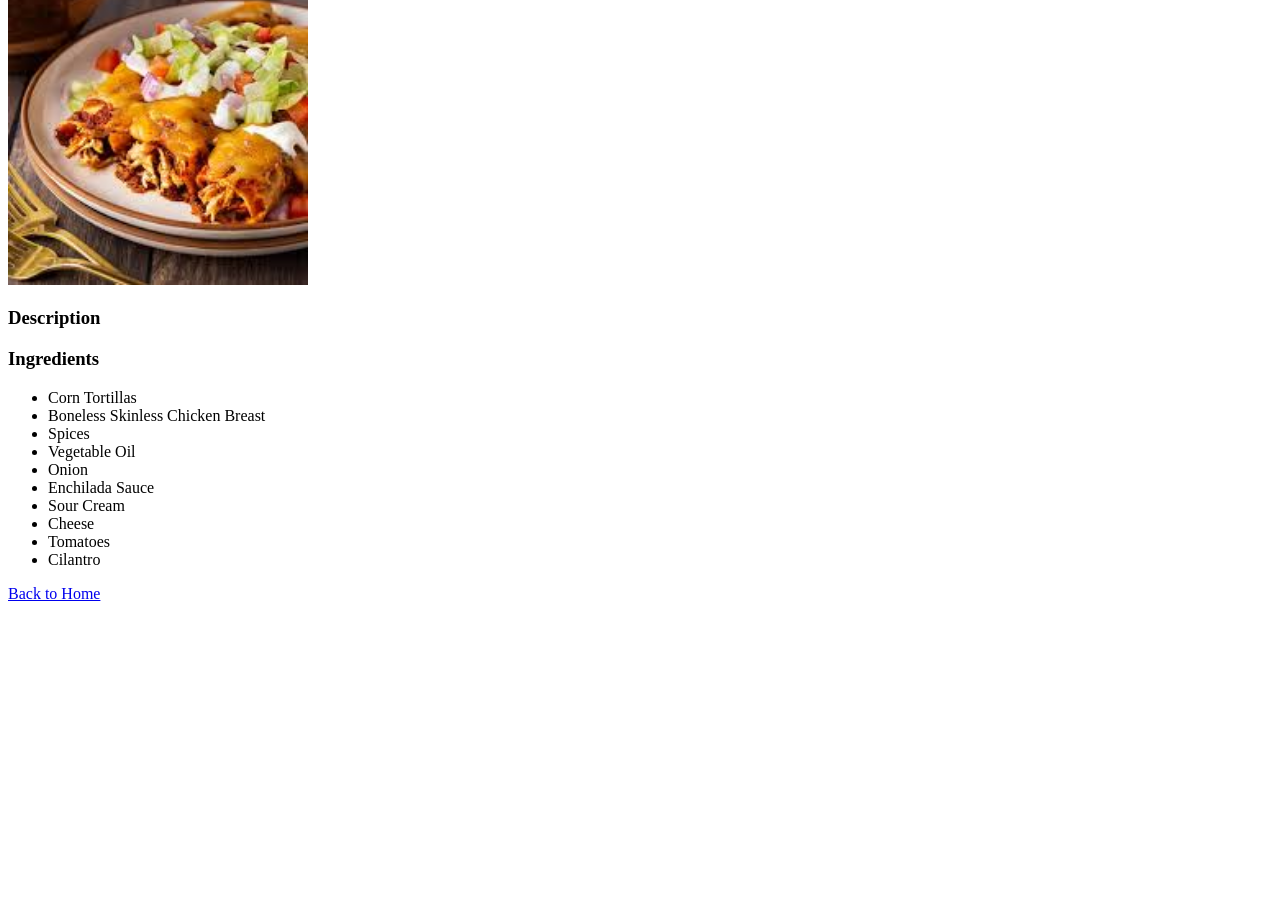
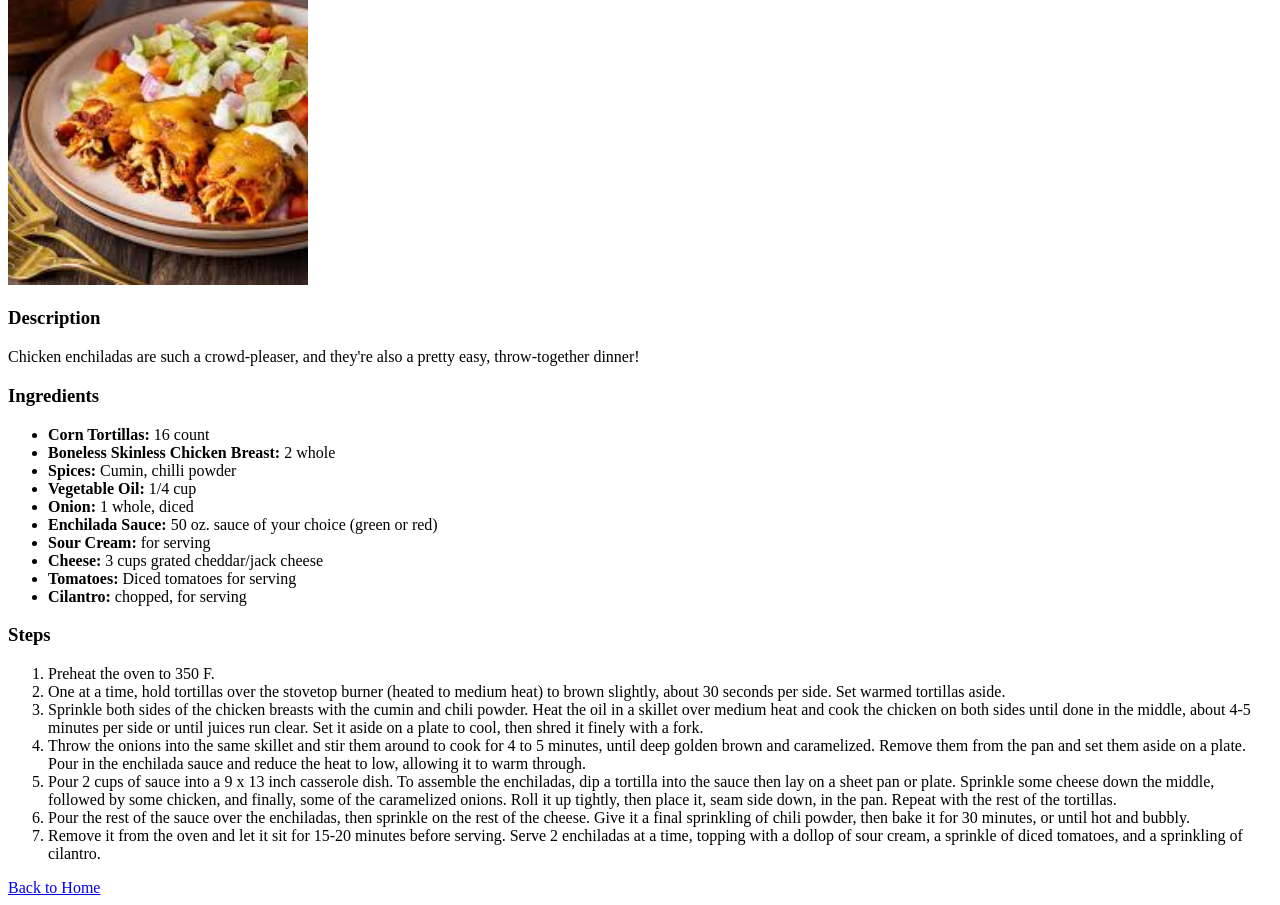
Before and after one commit to cre-rake-dev/odin-recipes, a plain HTML site: page recipes/enchiladas.html in a window 1280 px wide. Shown: the part 246-1151 px from the top of the page. Before the commit the page ends 857 px from the top, so only its background shows below. Drawn offline with Linux system fonts and the light colour scheme.

Commit message:
Completed chicken Enchilada Recipe.

```diff
--- a/recipes/enchiladas.html
+++ b/recipes/enchiladas.html
@@ -3,7 +3,7 @@
 <head>
     <meta charset="UTF-8">
     <meta name="viewport" content="width=device-width, initial-scale=1.0">
-    <title>Lasagna</title>
+    <title>Chicken Enchilada</title>
 </head>
 <body>
     <h1>Lasagna</h1>
@@ -11,21 +11,46 @@
     <img src="../images/chicken-enchiladas.jpeg" width="300" alt="Delicious Lasagna">
 
     <h3>Description</h3>
+    <p>Chicken enchiladas are such a crowd-pleaser, and they're also a pretty easy, throw-together dinner!</p>
 
     <h3>Ingredients</h3>
 
     <ul>
-        <li>Corn Tortillas</li>
-        <li>Boneless Skinless Chicken Breast </li>
-        <li>Spices</li>
-        <li>Vegetable Oil</li>
-        <li>Onion</li>
-        <li>Enchilada Sauce</li>
-        <li>Sour Cream</li>
-        <li>Cheese</li>
-        <li>Tomatoes</li>
-        <li>Cilantro</li>
+        <li><strong>Corn Tortillas:</strong> 16 count</li>
+        <li><strong>Boneless Skinless Chicken Breast:</strong> 2 whole</li>
+        <li><strong>Spices:</strong> Cumin, chilli powder</li>
+        <li><strong>Vegetable Oil:</strong> 1&sol;4 cup</li>
+        <li><strong>Onion:</strong> 1 whole, diced</li>
+        <li><strong>Enchilada Sauce:</strong> 50 oz. sauce of your choice (green or red)</li>
+        <li><strong>Sour Cream:</strong> for serving</li>
+        <li><strong>Cheese:</strong> 3 cups grated cheddar&sol;jack cheese</li>
+        <li><strong>Tomatoes:</strong> Diced tomatoes for serving</li>
+        <li><strong>Cilantro:</strong> chopped, for serving</li>
     </ul>
+
+    <h3>Steps</h3>
+    <ol>
+        <li>Preheat the oven to 350 F.</li>
+        <li>One at a time, hold tortillas over the stovetop burner (heated to medium heat) to brown slightly,
+            about 30 seconds per side. Set warmed tortillas aside.</li>
+        <li>Sprinkle both sides of the chicken breasts with the cumin and chili powder.
+            Heat the oil in a skillet over medium heat and cook the chicken on both sides until done in the middle,
+            about 4-5 minutes per side or until juices run clear. Set it aside on a plate to cool,
+            then shred it finely with a fork.</li>
+        <li>Throw the onions into the same skillet and stir them around to cook for 4 to 5 minutes,
+            until deep golden brown and caramelized. Remove them from the pan and set them aside on a plate.
+            Pour in the enchilada sauce and reduce the heat to low, allowing it to warm through.</li>
+        <li>Pour 2 cups of sauce into a 9 x 13 inch casserole dish. To assemble the enchiladas,
+            dip a tortilla into the sauce then lay on a sheet pan or plate. Sprinkle some cheese
+            down the middle, followed by some chicken, and finally, some of the caramelized onions.
+            Roll it up tightly, then place it, seam side down, in the pan. Repeat with the rest of the tortillas.
+        </li>
+        <li>Pour the rest of the sauce over the enchiladas, then sprinkle on the rest of the cheese.
+            Give it a final sprinkling of chili powder, then bake it for 30 minutes, or until hot and bubbly.
+        </li>
+        <li>Remove it from the oven and let it sit for 15-20 minutes before serving. Serve 2 enchiladas at a time,
+            topping with a dollop of sour cream, a sprinkle of diced tomatoes, and a sprinkling of cilantro.</li>
+        </ol>
 
     <a href="../index.html">Back to Home</a>
 </body>
```
Also changed, not shown: recipes/butter-chicken.html (+12 -10 lines), recipes/lasagna.html (+12 -9 lines).
